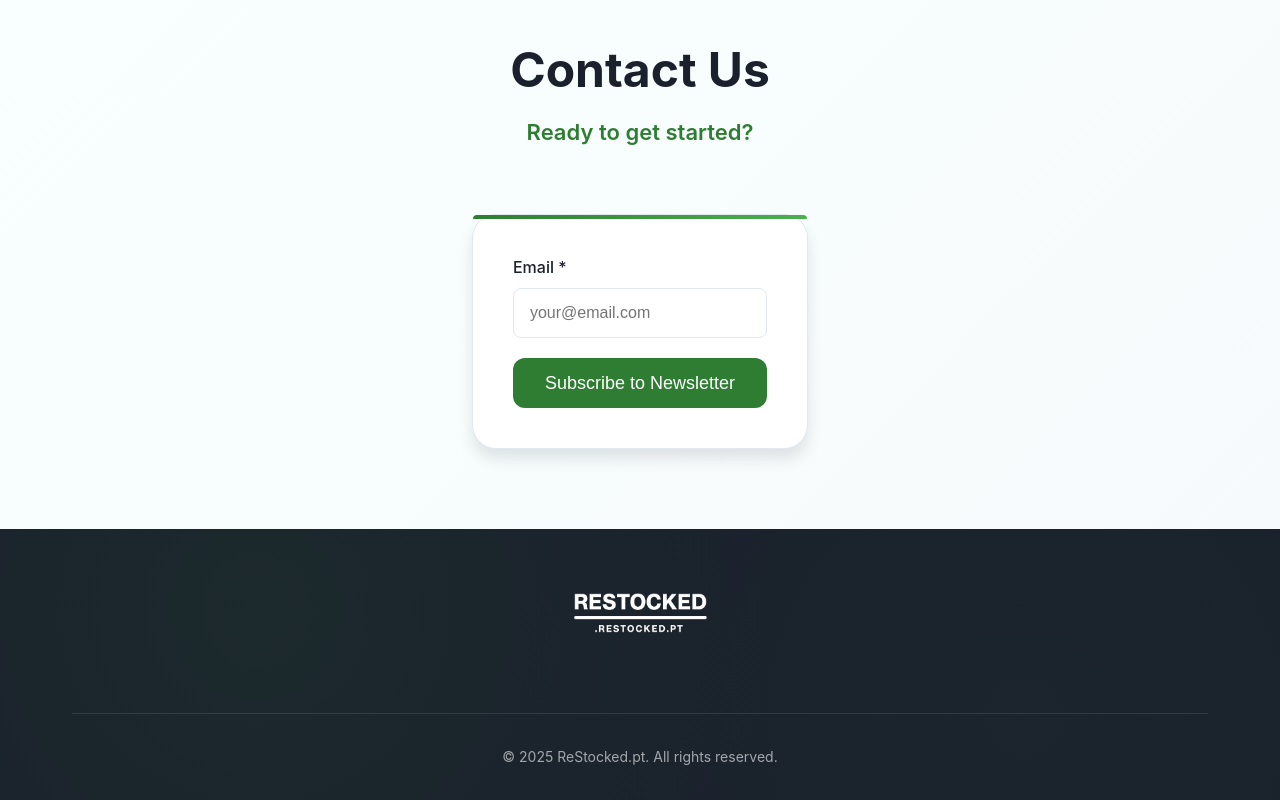
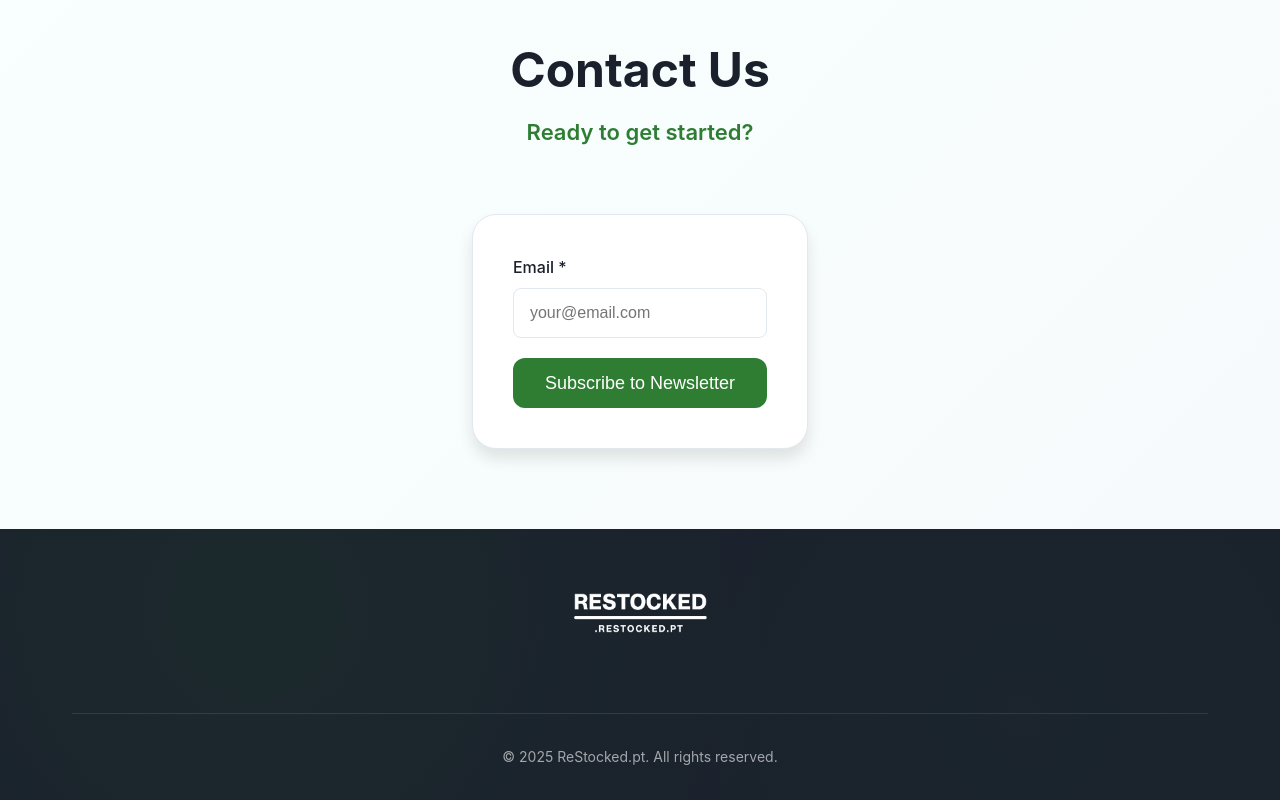
Before and after one commit to afonsorp/restocked-landing, a React (Vite) app: page / in a window 1280 px wide. Shown: the part 920-1720 px from the top of the page. Built offline with nearby package versions, Linux system fonts and the light colour scheme.

Commit message:
chore: comment out unused form styles for future reference

```diff
--- a/src/components/Contact.css
+++ b/src/components/Contact.css
@@ -112,7 +112,7 @@
   position: relative;
 }
 
-.contact__form::before {
+/* .contact__form::before {
   content: '';
   position: absolute;
   top: 0;
@@ -121,7 +121,7 @@
   height: 4px;
   background: linear-gradient(90deg, var(--color-brand-primary) 0%, #4CAF50 100%);
   border-radius: var(--radius-xl) var(--radius-xl) 0 0;
-}
+} */
 
 /* Form styles are inherited from App.css */
 
```
